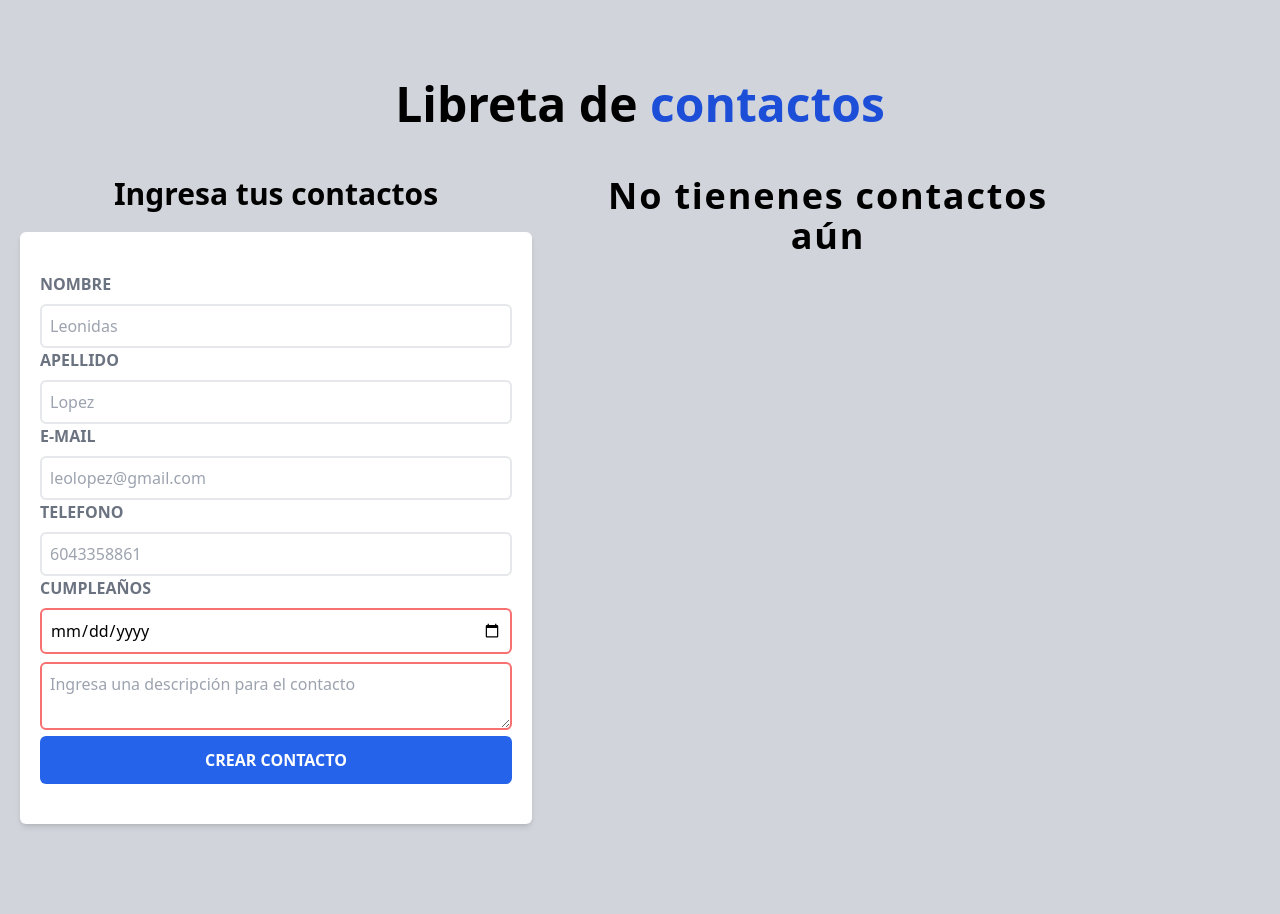
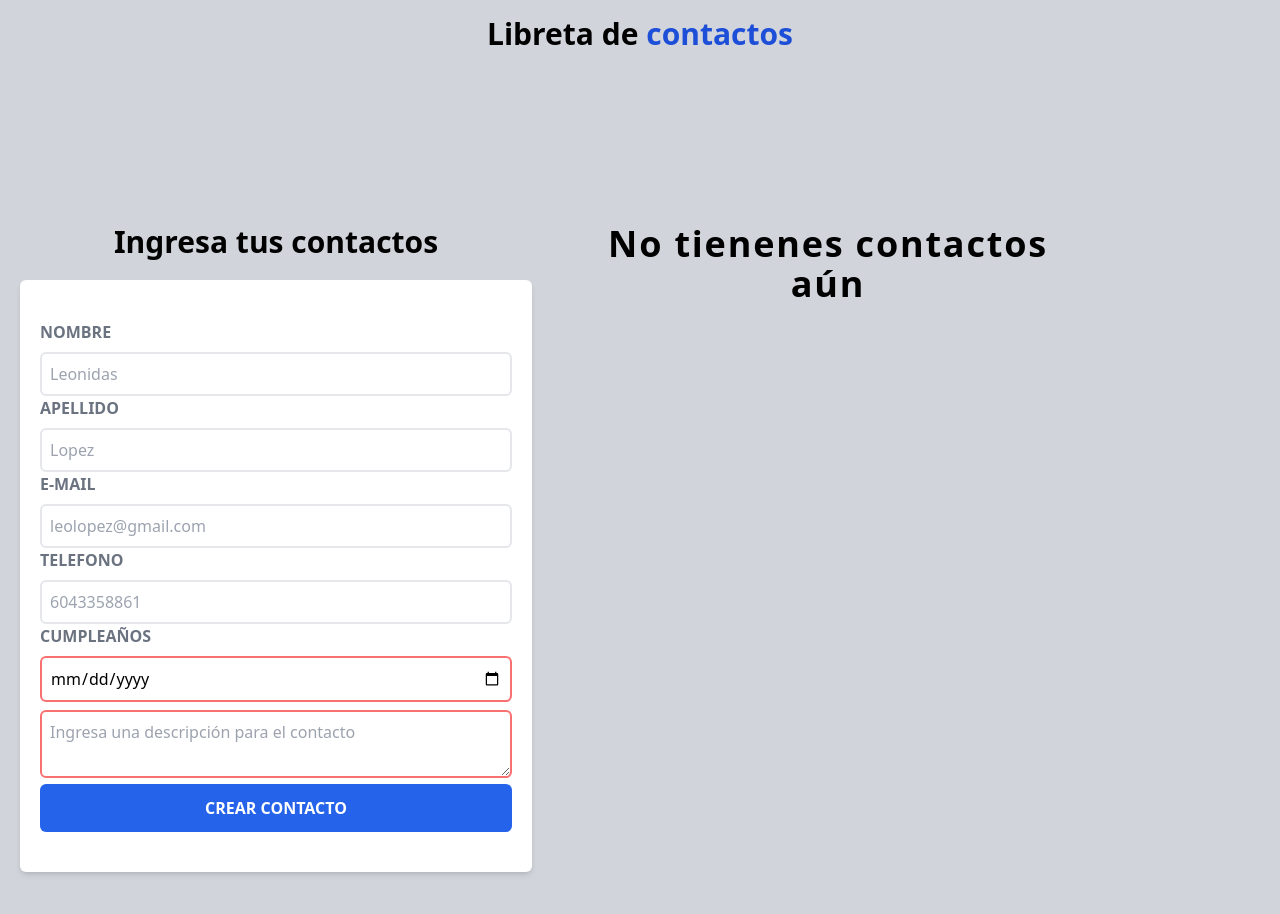
Before and after one commit to GilbertArdila/libreta_React, a React (Vite) app: page / in a window 1280 px wide. Shown: the top 914 px of the page. Built offline with nearby package versions, Linux system fonts and the light colour scheme.

Commit message:
damos un poco de estilo a la caja de los contactos quitando el overflox-x

```diff
--- a/src/App.jsx
+++ b/src/App.jsx
@@ -36,8 +36,10 @@ const eliminarContacto = (id) => {
 
 
   return (
-    <div className='container mx-auto mt-20 '>
-      <Header></Header>
+    <div className='container mx-auto mt-4 '>
+      <Header
+      contactos={contactos}
+      />
       <div className='mt-12 md:flex'>
 
         <Form
--- a/src/Components/Header.jsx
+++ b/src/Components/Header.jsx
@@ -1,8 +1,16 @@
 import React from 'react'
 
-const Header = () => {
+const Header = ({contactos}) => {
+
   return (
-    <h1 className='font-black text-5xl text-center mx-auto md:w-2/3'>Libreta de <span className='text-blue-700'>contactos</span> </h1>
+    <> <div className='w-full h-40 flex flex-col items-center my-4' >
+        <h1 className='font-black text-3xl text-center mx-auto md:w-2/3 '>Libreta de <span className='text-blue-700 '>contactos</span> </h1>
+        {(contactos.length>0 && contactos.length===1) && <h4 className='text-blue-500 font-semibold -tracking-wider text-3xl'>Tienes {contactos.length} contacto en tu libreta</h4>}
+        {( contactos.length>1) && <h4 className='text-blue-500 font-semibold -tracking-wider text-3xl mt-4 p-1'>Tienes {contactos.length} contactos en tu libreta</h4>}
+
+    </div>
+
+    </>
   )
 }
 
--- a/src/Components/Lista.jsx
+++ b/src/Components/Lista.jsx
@@ -1,19 +1,19 @@
 import React from 'react'
 import { Contactos } from './Contactos'
 
-const Lista = ({contactos,setContacto,eliminarContacto}) => {
+const Lista = ({ contactos, setContacto, eliminarContacto }) => {
 
 
 
 
   return (
-    <div className='md:w-1/2 lg:w-2/5 mx-5 mb-10 h-screen overflow-scroll'>
-      {contactos && contactos.length?(<><h2 className='font-black text-3xl text-center mb-5'>Lista de contactos</h2>
-
-
-
-{contactos.map((contacto)=>{
-  return(
+    <>
+      {contactos && contactos.length ? <h2 className='font-black text-3xl text-center mb-5'>Lista de contactos</h2> : null}
+      <div className='md:w-1/2 lg:w-2/5 mx-5 mb-10 h-screen overflow-y-scroll'>
+        {contactos && contactos.length ? (
+        <>
+          {contactos.map((contacto) => {
+            return (
               <Contactos
                 contacto={contacto}
                 key={contacto.id}
@@ -23,11 +23,13 @@ const Lista = ({contactos,setContacto,eliminarContacto}) => {
               />
 
             )
-})}</>):<p className='font-bold text-4xl text-center tracking-wider'>No tienenes contactos aún</p>}
+          })}</>) : <p className='font-bold text-4xl text-center tracking-wider'>No tienenes contactos aún</p>}
 
 
       </div>
+    </>
+
   )
 }
 
-export  {Lista}
+export { Lista }
```
Lines whose indentation alone changed are shown as unchanged.
